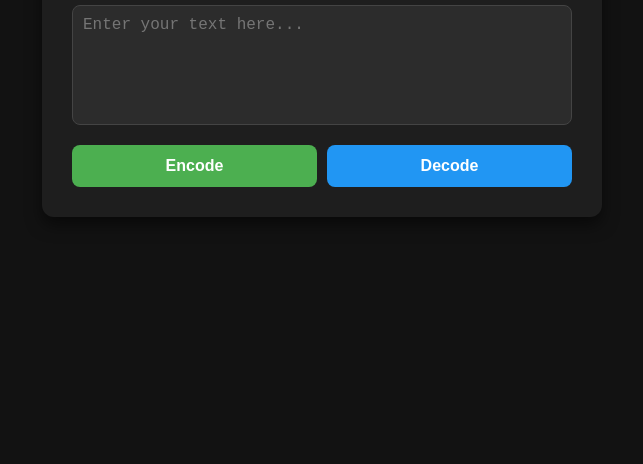
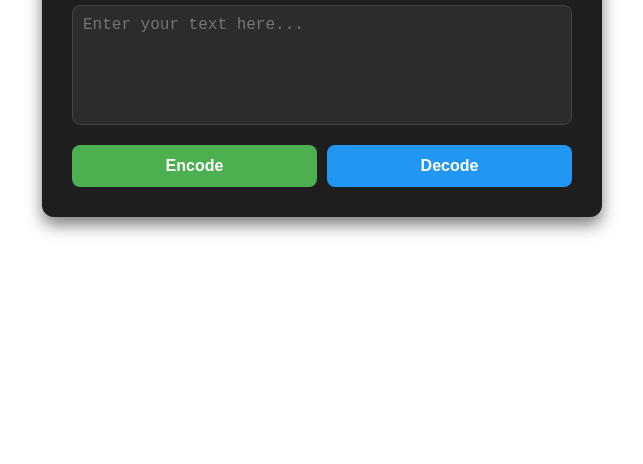
Before and after one commit to randomping298124/qwerty-code-translator, a plain HTML site: page index.html in a window 1280 px wide. Shown: the part 336-800 px from the top of the page, without its empty margins (318-961 px from the left). Drawn offline with Linux system fonts and the light colour scheme.

Commit message:
Change background color from dark to white

```diff
--- a/index.html
+++ b/index.html
@@ -7,7 +7,7 @@
     <style>
         body {
             font-family: 'Segoe UI', Tahoma, Geneva, Verdana, sans-serif;
-            background-color: #121212;
+            background-color: #fffff;
             color: #ffffff;
             display: flex;
             justify-content: center;
```
